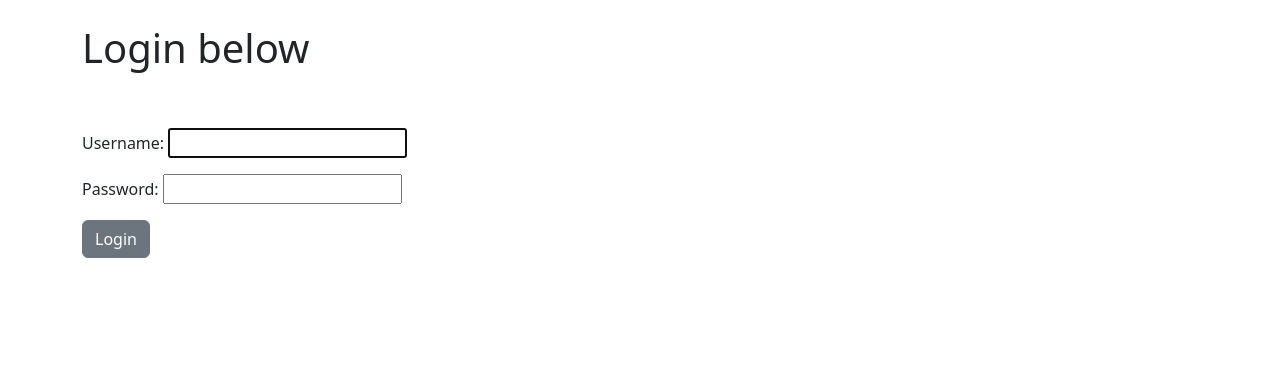
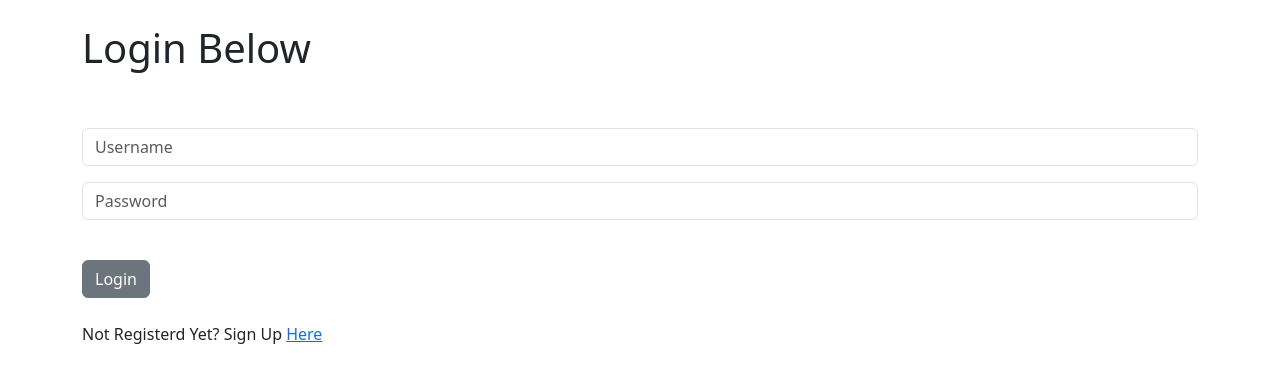
Before and after one commit to Code-Institute-Submissions/pphilippersson6-my-blog.p4, a Django app: page /members/login/ in a window 1280 px wide. Shown: the part 56-439 px from the top of the page. Run offline with Django 3.2, Linux system fonts and the light colour scheme.

Commit message:
styled login page with bootstrap

```diff
--- a/members/templates/registration/login.html
+++ b/members/templates/registration/login.html
@@ -3,14 +3,24 @@
 {% block content %}
 
 
-<h1>Login below</h1>
+<h1>Login Below</h1>
 <br/> <br/>
 <div class="form-group">
     <form method="POST">
         {% csrf_token %}
-        {{ form.as_p}}
+
+<div class="mb-3">
+            <input type="text" class="form-control" name="username" placeholder="Username">
+</div>
+          <div class="mb-3">
+            <input type="password" class="form-control" name="password" placeholder="Password">
+          </div>
+<br>
         <button class="btn btn-secondary">Login</button>
+</div>
+</form>
+<br>
 
-</div>
+Not Registerd Yet? Sign Up <a href="{% url 'register' %}"> Here </a>
 
 {% endblock %}
--- a/myblog/templates/add_comment.html
+++ b/myblog/templates/add_comment.html
@@ -17,6 +17,6 @@
 
 
 
-
+{% endif %}
 
 {% endblock %}
```
